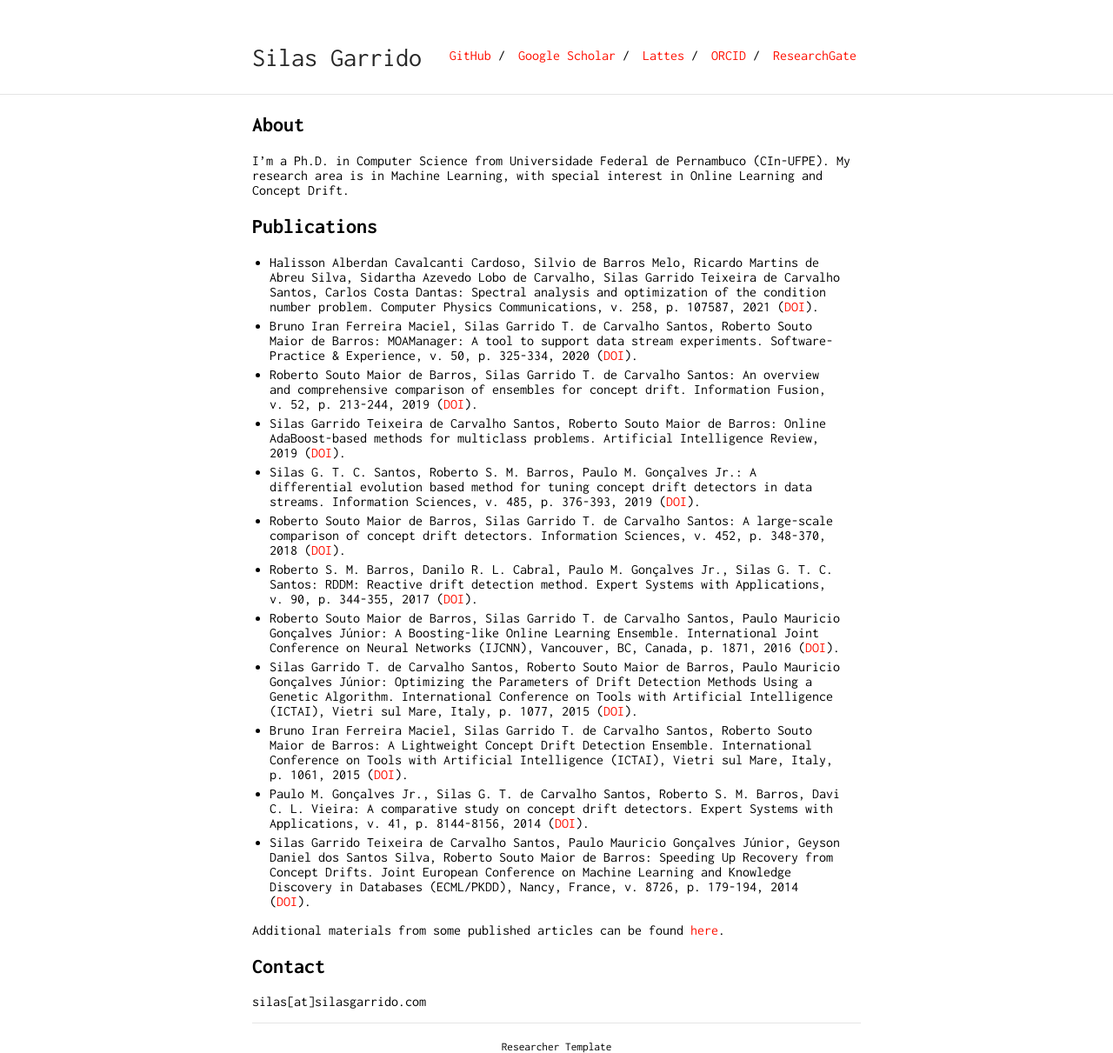
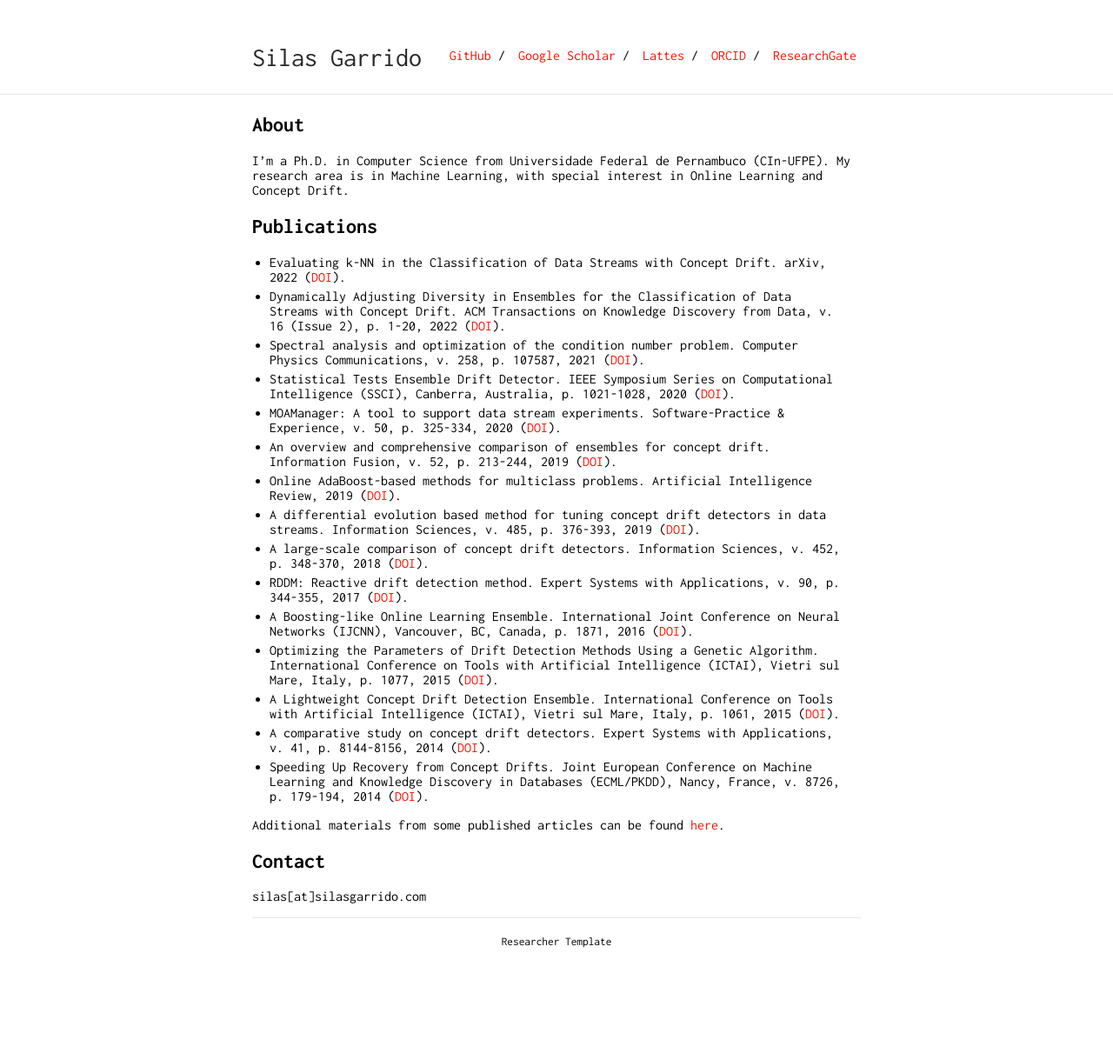
Before and after one commit to silasgtcs/silasgtcs.github.io, a Jekyll site: the page built from index.md, in a window 1280 px wide. Shown: the whole page at 87% size. Built offline with Jekyll 4.4.1, drawn with Linux system fonts in a browser that asks for light colours; our own code applies the rules of GitHub Pages for plain Markdown files; after the commit the page ends 1090 px from its top, so only the background shows below that.

Commit message:
Update index.md

```diff
--- a/index.md
+++ b/index.md
@@ -8,19 +8,21 @@ I'm a Ph.D. in Computer Science from Universidade Federal de Pernambuco (CIn-UFP
 
 ## Publications
 
-
--  Halisson Alberdan Cavalcanti Cardoso, Silvio de Barros Melo, Ricardo Martins de Abreu Silva, Sidartha Azevedo Lobo de Carvalho, Silas Garrido Teixeira de Carvalho Santos, Carlos Costa Dantas: Spectral analysis and optimization of the condition number problem. Computer Physics Communications, v. 258, p. 107587, 2021 ([DOI](https://dx.doi.org/10.1016/j.cpc.2020.107587){:target="_blank"}).
--  Bruno Iran Ferreira Maciel, Silas Garrido T. de Carvalho Santos, Roberto Souto Maior de Barros: MOAManager: A tool to support data stream experiments. Software-Practice & Experience, v. 50, p. 325-334, 2020 ([DOI](https://dx.doi.org/10.1002/spe.2795){:target="_blank"}).
--  Roberto Souto Maior de Barros, Silas Garrido T. de Carvalho Santos: An overview and comprehensive comparison of ensembles for concept drift. Information Fusion, v. 52, p. 213-244, 2019 ([DOI](https://doi.org/10.1016/j.inffus.2019.03.006){:target="_blank"}).
--  Silas Garrido Teixeira de Carvalho Santos, Roberto Souto Maior de Barros: Online AdaBoost-based methods for multiclass problems. Artificial Intelligence Review, 2019 ([DOI](https://doi.org/10.1007/s10462-019-09696-6){:target="_blank"}).
--  Silas G. T. C. Santos, Roberto S. M. Barros, Paulo M. Gonçalves Jr.: A differential evolution based method for tuning concept drift detectors in data streams. Information Sciences, v. 485, p. 376-393, 2019 ([DOI](https://doi.org/10.1016/j.ins.2019.02.031){:target="_blank"}).
--  Roberto Souto Maior de Barros, Silas Garrido T. de Carvalho Santos: A large-scale comparison of concept drift detectors. Information Sciences, v. 452, p. 348-370, 2018 ([DOI](https://dx.doi.org/10.1016/j.ins.2018.04.014){:target="_blank"}).
--  Roberto S. M. Barros, Danilo R. L. Cabral, Paulo M. Gonçalves Jr., Silas G. T. C. Santos: RDDM: Reactive drift detection method. Expert Systems with Applications, v. 90, p. 344-355, 2017 ([DOI](https://dx.doi.org/10.1016/j.eswa.2017.08.023){:target="_blank"}).
--  Roberto Souto Maior de Barros, Silas Garrido T. de Carvalho Santos, Paulo Mauricio Gonçalves Júnior: A Boosting-like Online Learning Ensemble. International Joint Conference on Neural Networks (IJCNN), Vancouver, BC, Canada, p. 1871, 2016 ([DOI](https://dx.doi.org/10.1109/IJCNN.2016.7727427){:target="_blank"}).
--  Silas Garrido T. de Carvalho Santos, Roberto Souto Maior de Barros, Paulo Mauricio Gonçalves Júnior: Optimizing the Parameters of Drift Detection Methods Using a Genetic Algorithm. International Conference on Tools with Artificial Intelligence (ICTAI), Vietri sul Mare, Italy, p. 1077, 2015 ([DOI](https://dx.doi.org/10.1109/ICTAI.2015.153){:target="_blank"}).
--  Bruno Iran Ferreira Maciel, Silas Garrido T. de Carvalho Santos, Roberto Souto Maior de Barros: A Lightweight Concept Drift Detection Ensemble. International Conference on Tools with Artificial Intelligence (ICTAI), Vietri sul Mare, Italy, p. 1061, 2015 ([DOI](https://dx.doi.org/10.1109/ICTAI.2015.151){:target="_blank"}).
--  Paulo M. Gonçalves Jr., Silas G. T. de Carvalho Santos, Roberto S. M. Barros, Davi C. L. Vieira: A comparative study on concept drift detectors. Expert Systems with Applications, v. 41, p. 8144-8156, 2014 ([DOI](https://dx.doi.org/10.1016/j.eswa.2014.07.019){:target="_blank"}).
--  Silas Garrido Teixeira de Carvalho Santos, Paulo Mauricio Gonçalves Júnior, Geyson Daniel dos Santos Silva, Roberto Souto Maior de Barros: Speeding Up Recovery from Concept Drifts. Joint European Conference on Machine Learning and Knowledge Discovery in Databases (ECML/PKDD), Nancy, France, v. 8726, p. 179-194, 2014 ([DOI](https://dx.doi.org/10.1007/978-3-662-44845-8_12){:target="blank"}).
+-  Evaluating k-NN in the Classification of Data Streams with Concept Drift. arXiv, 2022 ([DOI]([https://doi.org/10.1145/3466616](https://doi.org/10.48550/arXiv.2210.03119)){:target="_blank"}).
+-  Dynamically Adjusting Diversity in Ensembles for the Classification of Data Streams with Concept Drift. ACM Transactions on Knowledge Discovery from Data, v. 16 (Issue 2), p. 1-20, 2022 ([DOI](https://doi.org/10.1145/3466616){:target="_blank"}).
+-  Spectral analysis and optimization of the condition number problem. Computer Physics Communications, v. 258, p. 107587, 2021 ([DOI](https://dx.doi.org/10.1016/j.cpc.2020.107587){:target="_blank"}).
+-  Statistical Tests Ensemble Drift Detector. IEEE Symposium Series on Computational Intelligence (SSCI), Canberra, Australia, p. 1021-1028, 2020 ([DOI](http://dx.doi.org/10.1109/SSCI47803.2020.9308267){:target="_blank"}).
+-  MOAManager: A tool to support data stream experiments. Software-Practice & Experience, v. 50, p. 325-334, 2020 ([DOI](https://dx.doi.org/10.1002/spe.2795){:target="_blank"}).
+-  An overview and comprehensive comparison of ensembles for concept drift. Information Fusion, v. 52, p. 213-244, 2019 ([DOI](https://doi.org/10.1016/j.inffus.2019.03.006){:target="_blank"}).
+-  Online AdaBoost-based methods for multiclass problems. Artificial Intelligence Review, 2019 ([DOI](https://doi.org/10.1007/s10462-019-09696-6){:target="_blank"}).
+-  A differential evolution based method for tuning concept drift detectors in data streams. Information Sciences, v. 485, p. 376-393, 2019 ([DOI](https://doi.org/10.1016/j.ins.2019.02.031){:target="_blank"}).
+-  A large-scale comparison of concept drift detectors. Information Sciences, v. 452, p. 348-370, 2018 ([DOI](https://dx.doi.org/10.1016/j.ins.2018.04.014){:target="_blank"}).
+-  RDDM: Reactive drift detection method. Expert Systems with Applications, v. 90, p. 344-355, 2017 ([DOI](https://dx.doi.org/10.1016/j.eswa.2017.08.023){:target="_blank"}).
+-  A Boosting-like Online Learning Ensemble. International Joint Conference on Neural Networks (IJCNN), Vancouver, BC, Canada, p. 1871, 2016 ([DOI](https://dx.doi.org/10.1109/IJCNN.2016.7727427){:target="_blank"}).
+-  Optimizing the Parameters of Drift Detection Methods Using a Genetic Algorithm. International Conference on Tools with Artificial Intelligence (ICTAI), Vietri sul Mare, Italy, p. 1077, 2015 ([DOI](https://dx.doi.org/10.1109/ICTAI.2015.153){:target="_blank"}).
+-  A Lightweight Concept Drift Detection Ensemble. International Conference on Tools with Artificial Intelligence (ICTAI), Vietri sul Mare, Italy, p. 1061, 2015 ([DOI](https://dx.doi.org/10.1109/ICTAI.2015.151){:target="_blank"}).
+-  A comparative study on concept drift detectors. Expert Systems with Applications, v. 41, p. 8144-8156, 2014 ([DOI](https://dx.doi.org/10.1016/j.eswa.2014.07.019){:target="_blank"}).
+-  Speeding Up Recovery from Concept Drifts. Joint European Conference on Machine Learning and Knowledge Discovery in Databases (ECML/PKDD), Nancy, France, v. 8726, p. 179-194, 2014 ([DOI](https://dx.doi.org/10.1007/978-3-662-44845-8_12){:target="blank"}).
 
 Additional materials from some published articles can be found [here](https://sites.google.com/site/moamethods/){:target="blank"}.
 
```
